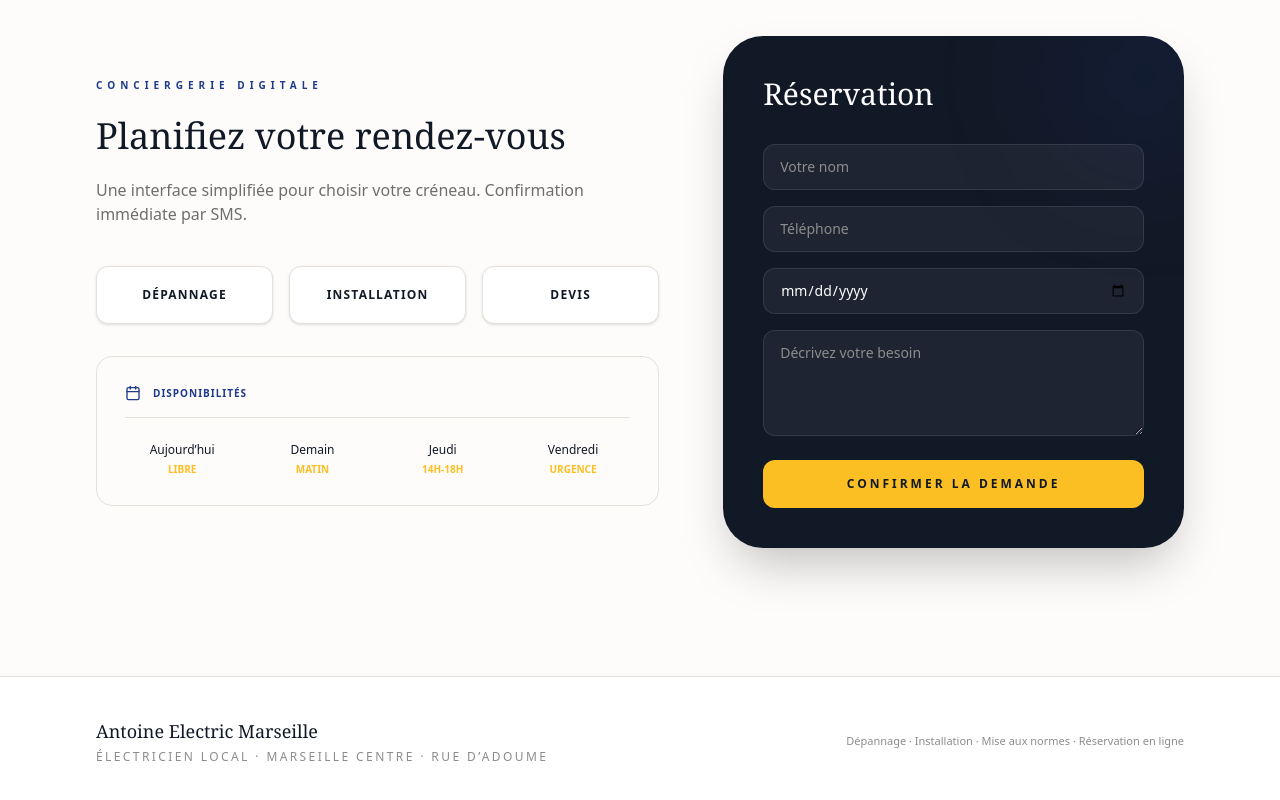
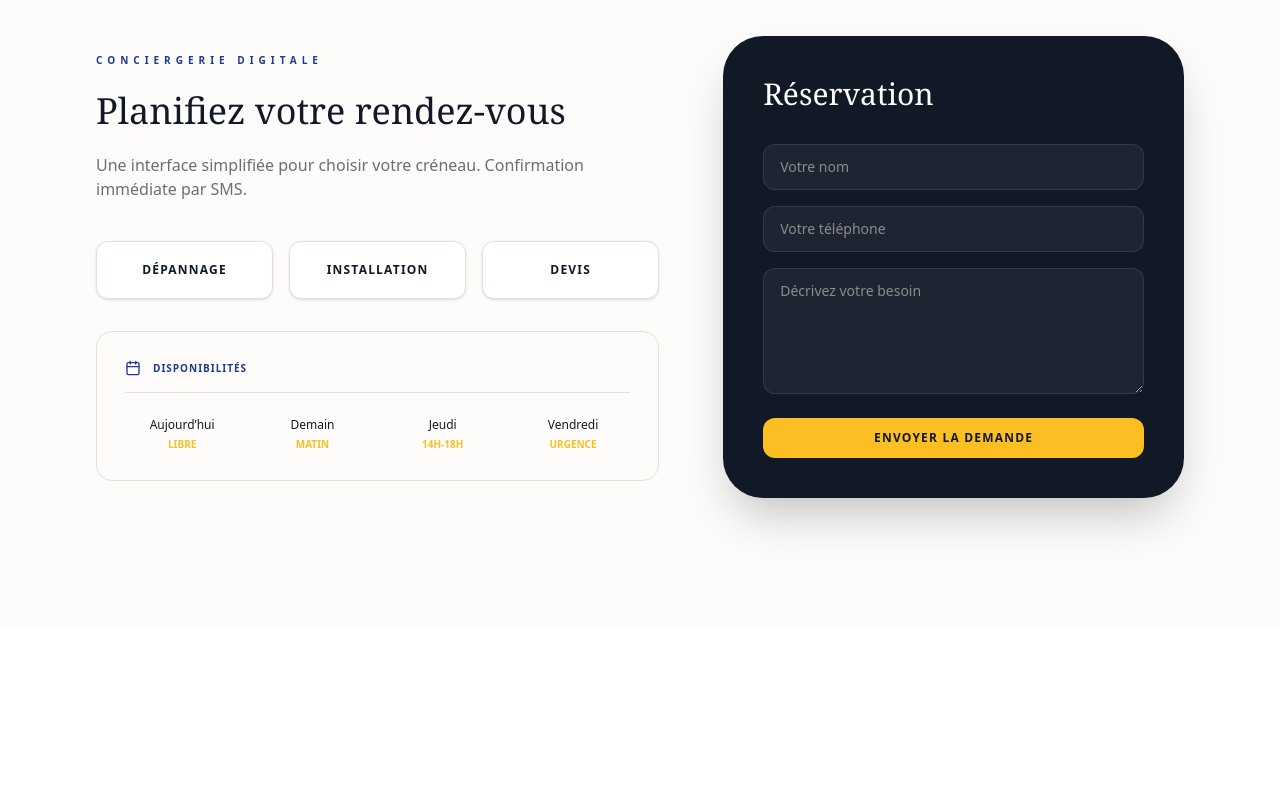
Before and after one commit to Antoinecarle/platform-antoine-electric-marseille, a Next.js app: page / in a window 1280 px wide. Shown: the part 2523-3323 px from the top of the page. After the commit the page ends 3149 px from the top, so only its background shows below. Built offline with nearby package versions, Linux system fonts and the light colour scheme.

Commit message:
feat: deploy Antoine Electric Marseille (7 files)

```diff
--- a/src/app/page.tsx
+++ b/src/app/page.tsx
@@ -53,7 +53,11 @@ export default function Home() {
           <div className="relative">
             <div className="absolute -inset-4 rounded-[2.5rem] bg-gradient-to-tr from-[#fbbf24]/20 to-transparent blur-2xl" />
             <div className="relative overflow-hidden rounded-[2rem] border border-white/10 bg-white/5 backdrop-blur-xl transition-transform hover:scale-[1.02]">
-              <img src="https://images.pexels.com/photos/257736/pexels-photo-257736.jpeg?auto=compress&cs=tinysrgb&w=1200" alt="Électricien professionnel en intervention" className="h-72 w-full object-cover opacity-90" />
+              <img
+                src="https://images.pexels.com/photos/257736/pexels-photo-257736.jpeg?auto=compress&cs=tinysrgb&w=1200"
+                alt="Électricien professionnel en intervention"
+                className="h-72 w-full object-cover opacity-90"
+              />
               <div className="p-8">
                 <h2 className="font-serif text-xl font-light sm:text-2xl">Services Premium</h2>
                 <div className="mt-8 grid gap-4">
@@ -163,7 +167,7 @@ export default function Home() {
                   <p className="text-[10px] font-bold uppercase tracking-widest text-[#1E3A8A]">Disponibilités</p>
                 </div>
                 <div className="mt-6 grid grid-cols-2 gap-4 lg:grid-cols-4">
-                  {[ ["Aujourd’hui", "Libre"], ["Demain", "Matin"], ["Jeudi", "14h-18h"], ["Vendredi", "Urgence"] ].map(([day, slot]) => (
+                  {[["Aujourd’hui", "Libre"], ["Demain", "Matin"], ["Jeudi", "14h-18h"], ["Vendredi", "Urgence"]].map(([day, slot]) => (
                     <div key={day} className="text-center">
                       <p className="text-xs font-medium text-[#121926]">{day}</p>
                       <p className="mt-1 text-[10px] font-bold uppercase text-[#fbbf24]">{slot}</p>
@@ -179,28 +183,16 @@ export default function Home() {
               <h3 className="font-serif text-2xl text-white sm:text-3xl">Réservation</h3>
               <div className="mt-8 grid gap-4">
                 <input type="text" placeholder="Votre nom" className="rounded-xl border border-white/10 bg-white/5 px-4 py-3 text-sm text-white placeholder:text-[#8C8C8C] outline-none focus:border-[#fbbf24]" />
-                <input type="tel" placeholder="Téléphone" className="rounded-xl border border-white/10 bg-white/5 px-4 py-3 text-sm text-white placeholder:text-[#8C8C8C] outline-none focus:border-[#fbbf24]" />
-                <input type="date" className="rounded-xl border border-white/10 bg-white/5 px-4 py-3 text-sm text-white outline-none focus:border-[#fbbf24]" />
-                <textarea rows={4} placeholder="Décrivez votre besoin" className="rounded-xl border border-white/10 bg-white/5 px-4 py-3 text-sm text-white placeholder:text-[#8C8C8C] outline-none focus:border-[#fbbf24]" />
+                <input type="tel" placeholder="Votre téléphone" className="rounded-xl border border-white/10 bg-white/5 px-4 py-3 text-sm text-white placeholder:text-[#8C8C8C] outline-none focus:border-[#fbbf24]" />
+                <textarea rows={5} placeholder="Décrivez votre besoin" className="rounded-xl border border-white/10 bg-white/5 px-4 py-3 text-sm text-white placeholder:text-[#8C8C8C] outline-none focus:border-[#fbbf24]" />
+                <button type="submit" className="mt-2 rounded-xl bg-[#fbbf24] px-5 py-3 text-xs font-bold uppercase tracking-widest text-[#121926] transition-all hover:bg-[#fcd34d]">
+                  Envoyer la demande
+                </button>
               </div>
-              <button type="submit" className="mt-6 w-full rounded-xl bg-[#fbbf24] px-6 py-4 text-xs font-bold uppercase tracking-[0.25em] text-[#121926] transition-all hover:bg-[#fcd34d]">
-                Confirmer la demande
-              </button>
             </div>
-            <div className="absolute -right-10 -top-10 h-40 w-40 rounded-full bg-[#1E3A8A]/20 blur-3xl" />
           </form>
         </div>
       </section>
-
-      <footer className="border-t border-[#E5E1DA] bg-white py-10">
-        <div className="mx-auto flex max-w-7xl flex-col gap-4 px-6 sm:px-12 lg:flex-row lg:items-center lg:justify-between lg:px-24">
-          <div>
-            <p className="font-serif text-lg text-[#121926]">Antoine Electric Marseille</p>
-            <p className="mt-1 text-xs uppercase tracking-[0.2em] text-[#8C8C8C]">Électricien local · Marseille centre · Rue d’Adoume</p>
-          </div>
-          <p className="text-[11px] text-[#8C8C8C]">Dépannage · Installation · Mise aux normes · Réservation en ligne</p>
-        </div>
-      </footer>
     </main>
   );
 }
```
